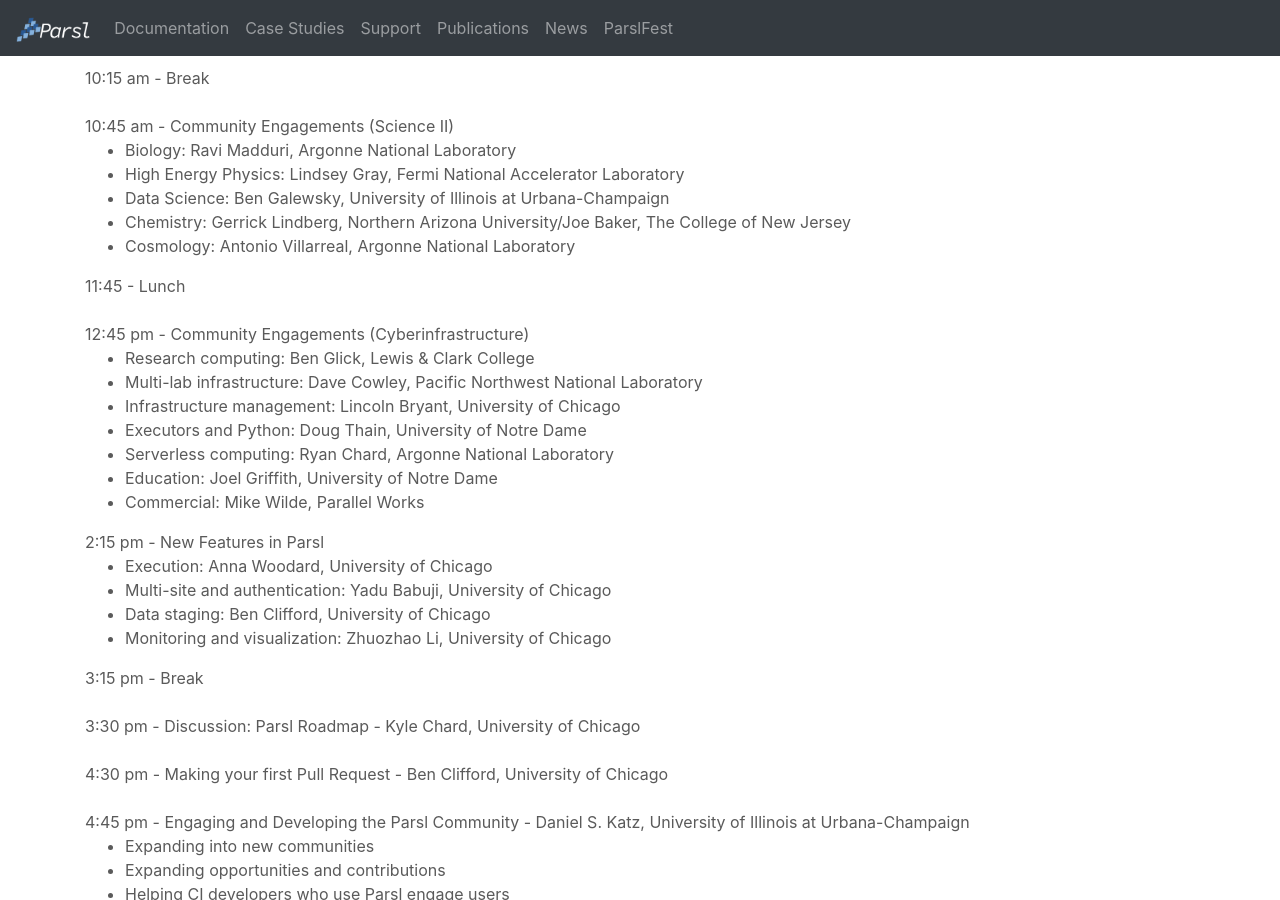
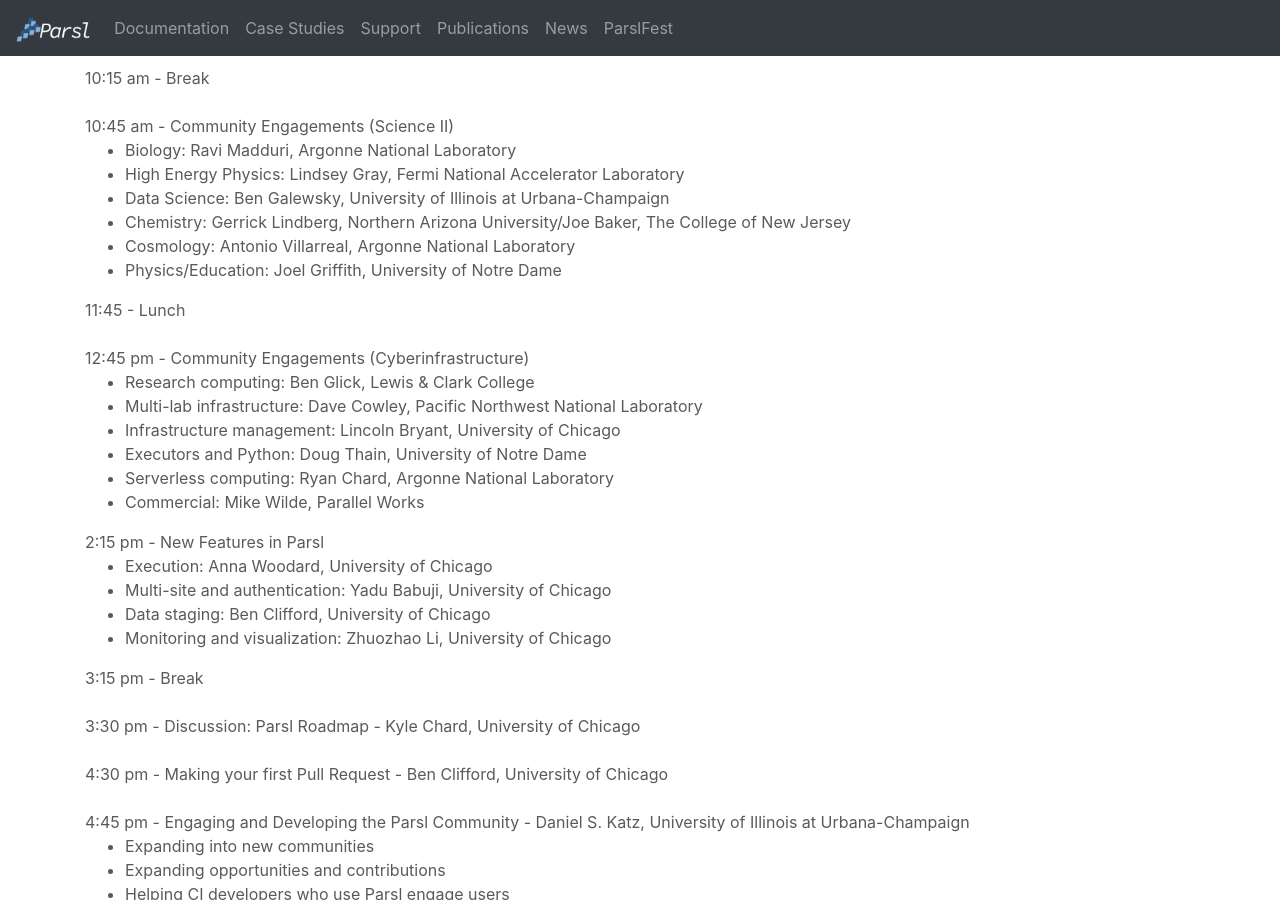
Before and after one commit to Parsl/parsl.github.io, a Jekyll site: the page built from parslfest.html, in a window 1280 px wide and 900 px high, scrolled down 727 px. Built offline with Jekyll 4.4.1, drawn with Linux system fonts in a browser that asks for light colours; some of the changed lines change nothing that is shown.

Commit message:
Updating schedule

```diff
--- a/parslfest.html
+++ b/parslfest.html
@@ -63,6 +63,7 @@
         <li>Data Science: Ben Galewsky, University of Illinois at Urbana-Champaign</li>
         <li>Chemistry: Gerrick Lindberg, Northern Arizona University/Joe Baker, The College of New Jersey</li>
         <li>Cosmology: Antonio Villarreal, Argonne National Laboratory</li>
+        <li>Physics/Education: Joel Griffith, University of Notre Dame</li>
       </ul>
 
       11:45 - Lunch <br /><br />
@@ -74,7 +75,6 @@
           <li>Infrastructure management: Lincoln Bryant, University of Chicago</li>
           <li>Executors and Python: Doug Thain, University of Notre Dame</li>
           <li>Serverless computing: Ryan Chard, Argonne National Laboratory</li>
-          <li>Education: Joel Griffith, University of Notre Dame</li>
           <li>Commercial: Mike Wilde, Parallel Works</li>
       </ul>
 
```
